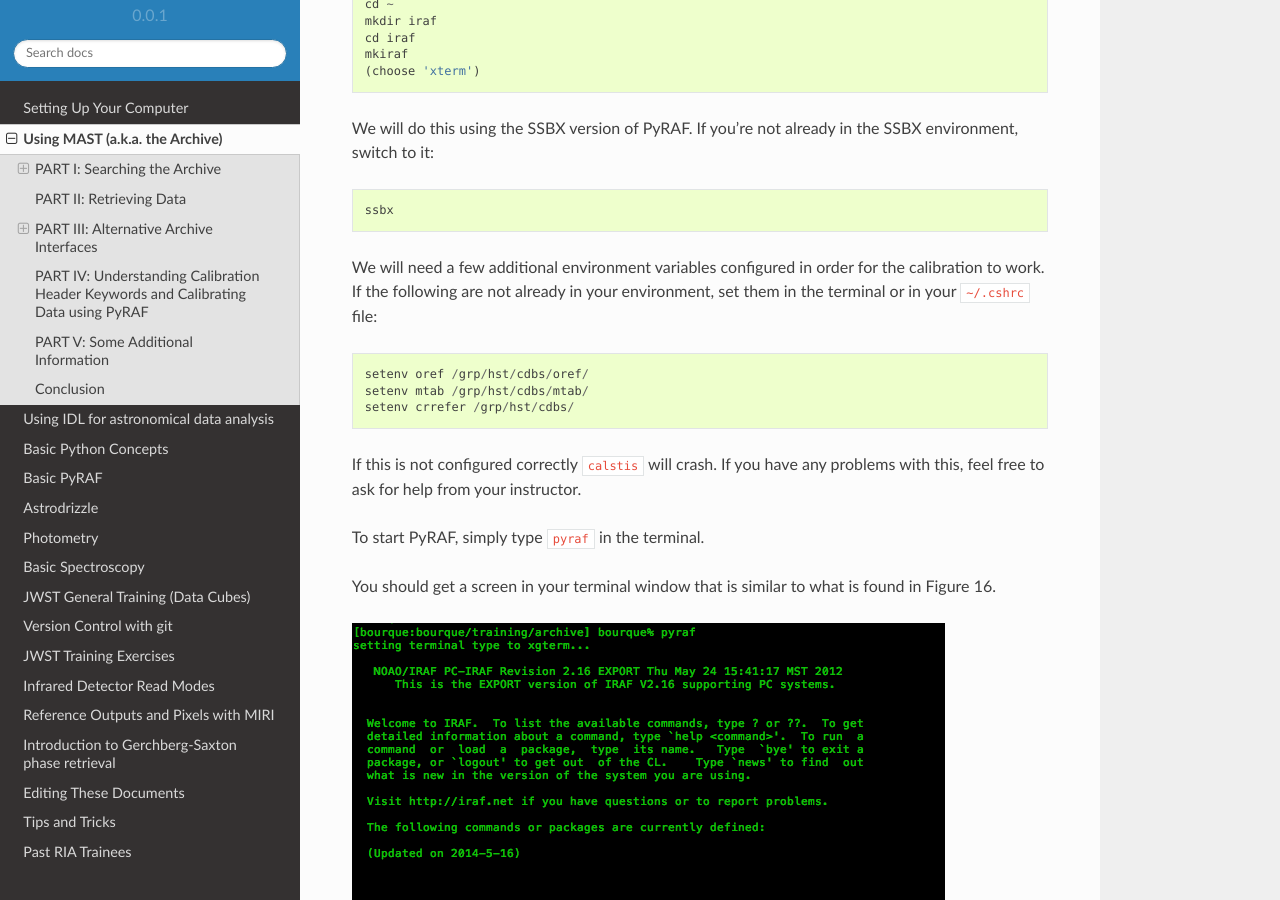
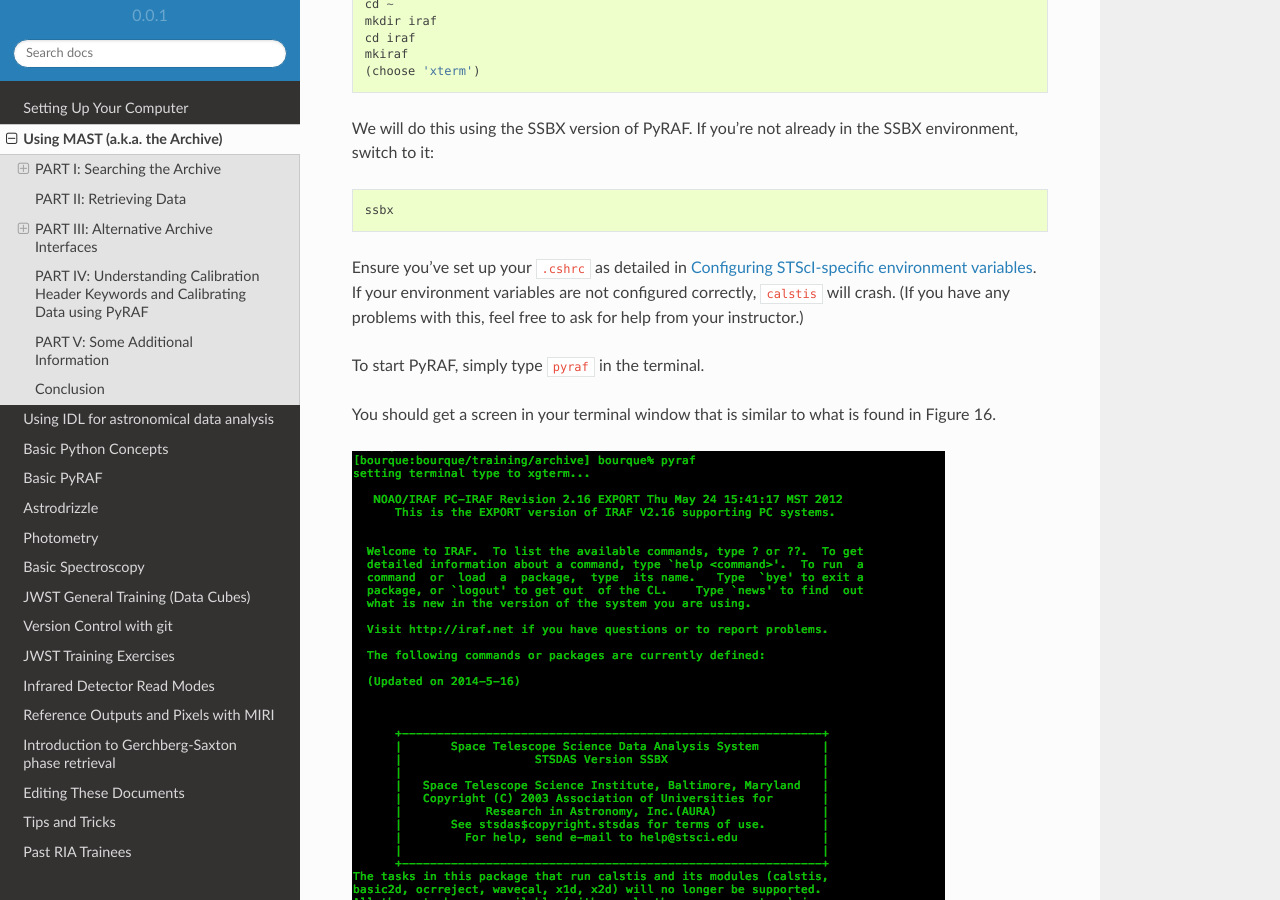
Before and after one commit to staceybright/training-library, a Sphinx documentation site: the page built from source/archives.txt, in a window 1280 px wide and 900 px high, scrolled down 15843 px. Built offline with Sphinx 7.4.7 and the Read the Docs theme 2.0.0, drawn with Linux system fonts in a browser that asks for light colours.

Commit message:
Remove superfluous environment variables from computer setup (Fixes #15)

```diff
--- a/source/archives.txt
+++ b/source/archives.txt
@@ -472,16 +472,7 @@
 
    ssbx
 
-We will need a few additional environment variables configured in order
-for the calibration to work. If the following are not already in your
-environment, set them in the terminal or in your ``~/.cshrc`` file::
-
-   setenv oref /grp/hst/cdbs/oref/
-   setenv mtab /grp/hst/cdbs/mtab/
-   setenv crrefer /grp/hst/cdbs/
-
-If this is not configured correctly ``calstis`` will crash. If you have any
-problems with this, feel free to ask for help from your instructor.
+Ensure you've set up your ``.cshrc`` as detailed in :ref:`computer_setup_environment`. If your environment variables are not configured correctly, ``calstis`` will crash. (If you have any problems with this, feel free to ask for help from your instructor.)
 
 To start PyRAF, simply type ``pyraf`` in the terminal.
 
```
Also changed, not shown: source/computer_setup.txt (+4 -5 lines).
